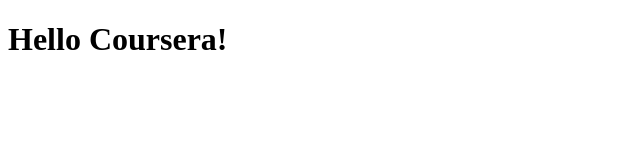
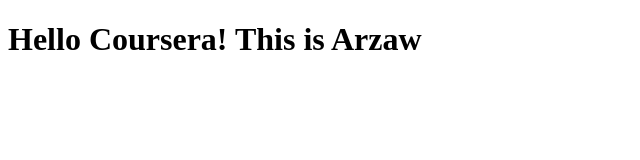
Before and after one commit to arzaw/coursera-test, a plain HTML site: page site/index.html in a window 1280 px wide. Shown: the whole page, without its empty margins (0-640 px from the left). Drawn offline with Linux system fonts and the light colour scheme.

Commit message:
small addition

```diff
--- a/site/index.html
+++ b/site/index.html
@@ -4,6 +4,6 @@
 	<title>Hello Coursera</title>
 </head>
 <body>
-	<h1>Hello Coursera! </h1>
+	<h1>Hello Coursera! This is Arzaw</h1>
 </body>
 </html>
```
